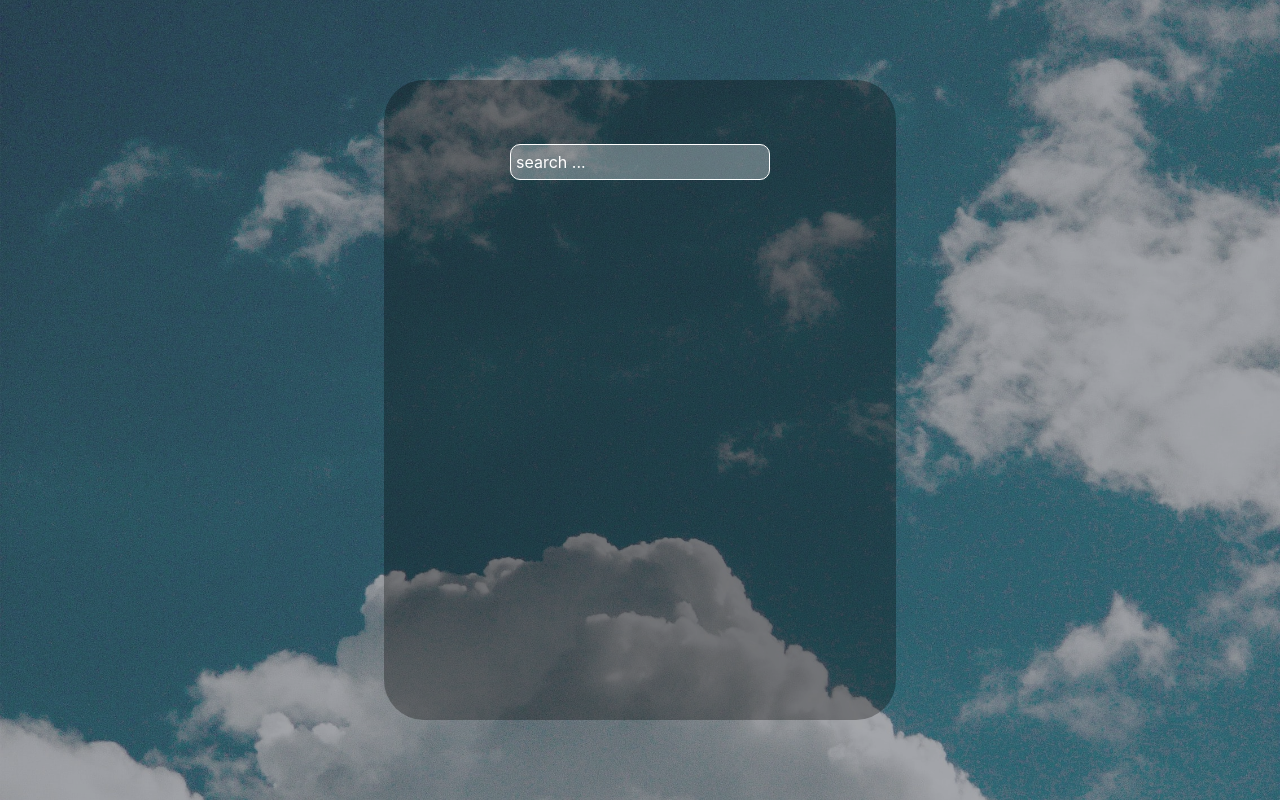
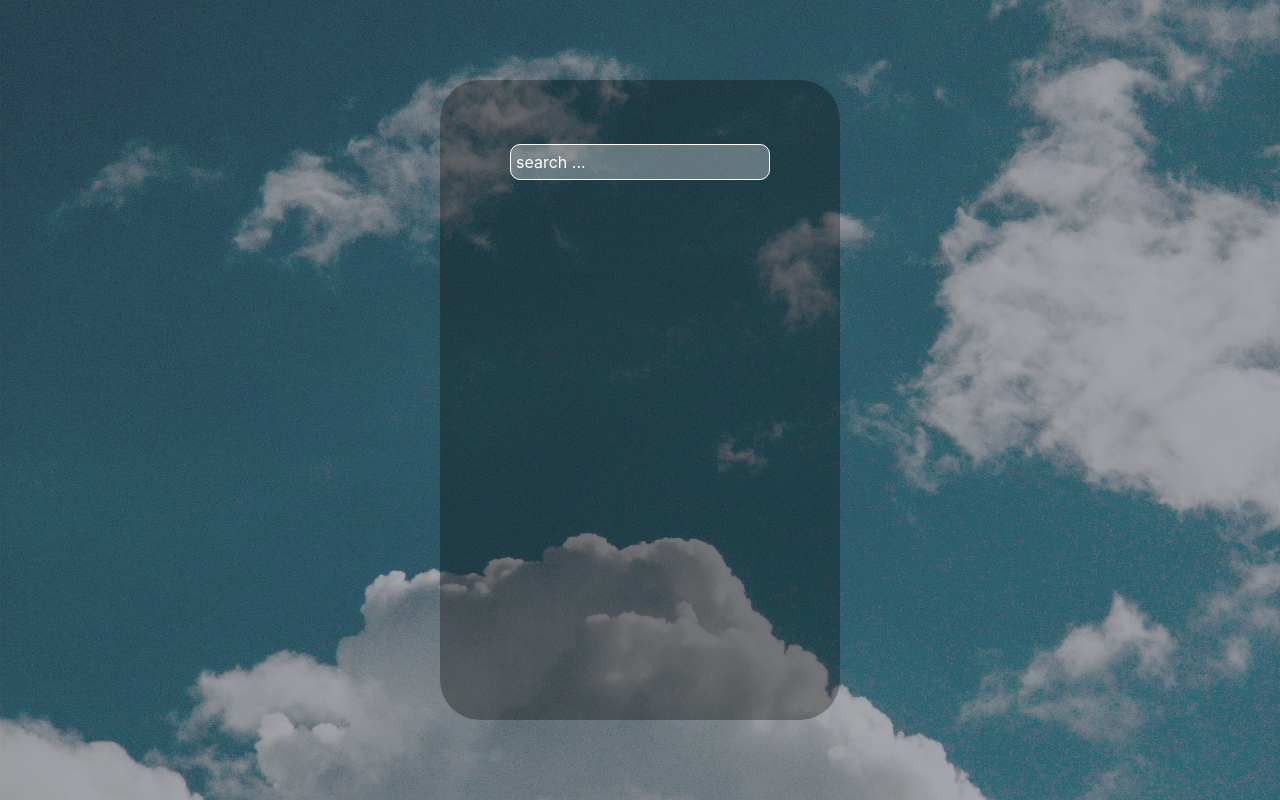
Before and after one commit to annoinspace/EPICODE-react-advanced-solo-project, a React (Create React App) app: page / in a window 1280 px wide. Built offline with nearby package versions, Linux system fonts and the light colour scheme.

Commit message:
styling changes

```diff
--- a/src/App.css
+++ b/src/App.css
@@ -64,12 +64,12 @@
 /* styling on elements */
 
 p {
-  font-size: 2vw;
+  font-size: 15px;
   margin-bottom: 0;
 }
 
 h1 {
-  font-size: 7vw;
+  font-size: 70px;
 }
 
 /* styling on components */
@@ -86,7 +86,7 @@ h1 {
 
 .main {
   border-radius: 40px;
-  width: 40vw;
+  width: 400px;
   max-height: 80vh;
   background-color: rgba(0, 0, 0, 0.3);
 }
```
